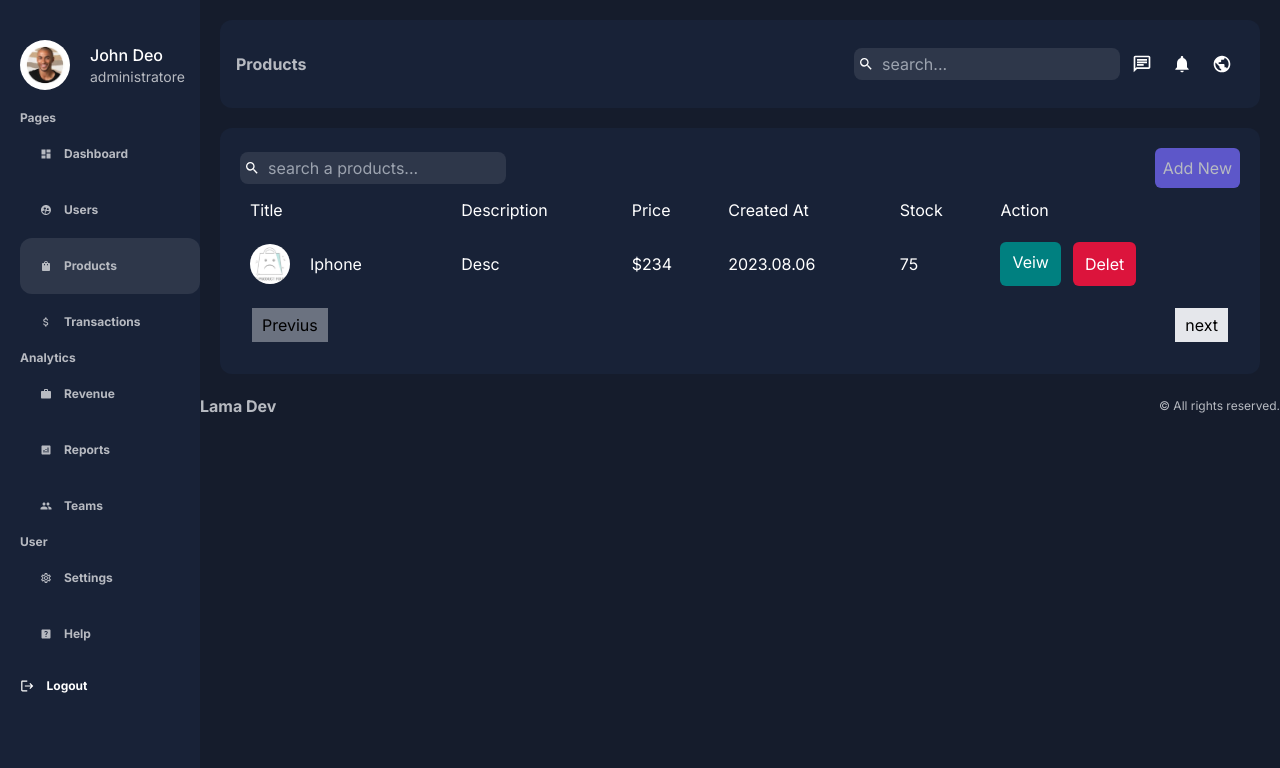
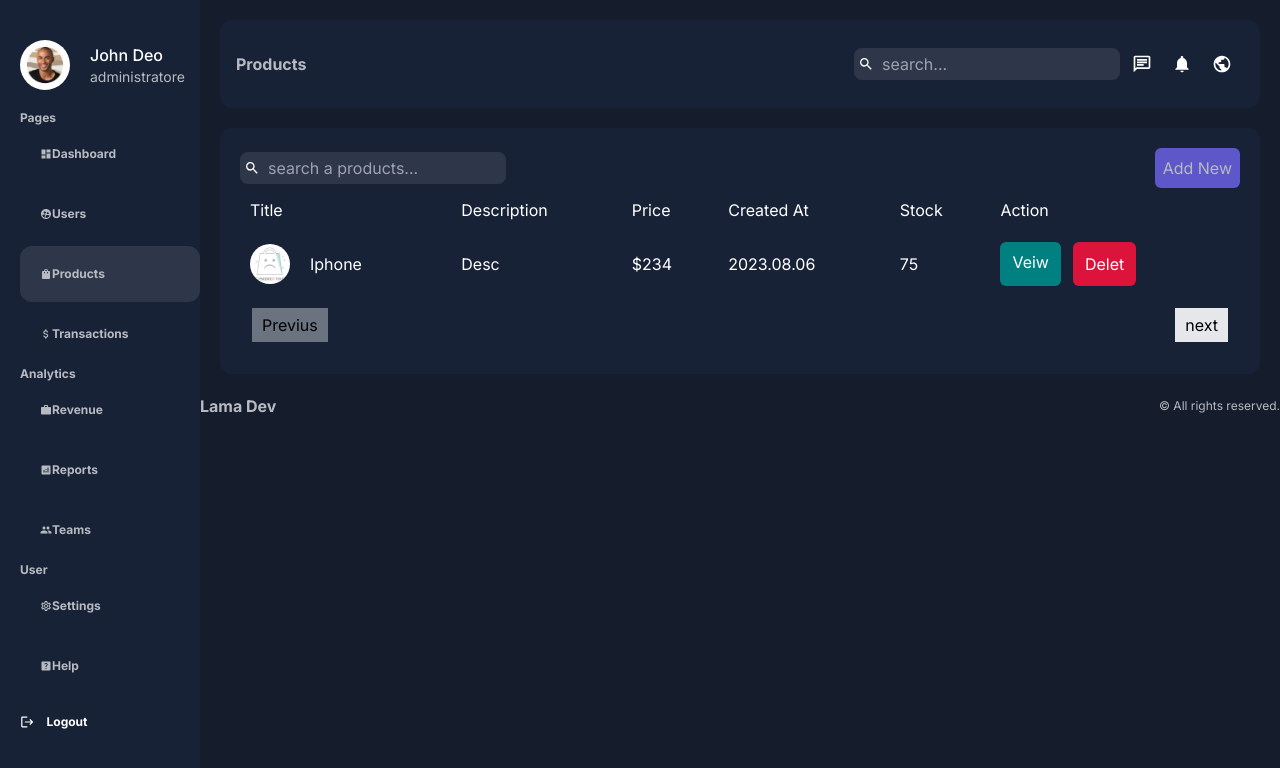
Before and after one commit to mehranehsoleimani66/pannel-admin, a Next.js app: page /dashboard/products in a window 1280 px wide. Shown: the top 768 px of the page. Built offline with nearby package versions, Linux system fonts and the light colour scheme.

Commit message:
modified

```diff
--- /dev/null
+++ b/src/app/ui/dashboard/products/Products.jsx
@@ -0,0 +1,7 @@
+import React from "react";
+
+const Products = () => {
+  return <div>Products</div>;
+};
+
+export default Products;
--- a/src/app/ui/dashboard/sidebar/menulink/MenuLink.jsx
+++ b/src/app/ui/dashboard/sidebar/menulink/MenuLink.jsx
@@ -8,7 +8,7 @@ const MenuLink = ({ item }) => {
   return (
     <Link
       href={item.path}
-      className={`flex  p-5 items-center gap-3  rounded-xl  ${
+      className={`flex  p-5 mb-1 items-center  rounded-xl  ${
         pathname === item.path ? "bg-[#2e374a]" : ""
       } hover:bg-[#2e374a]`}
     >
```
